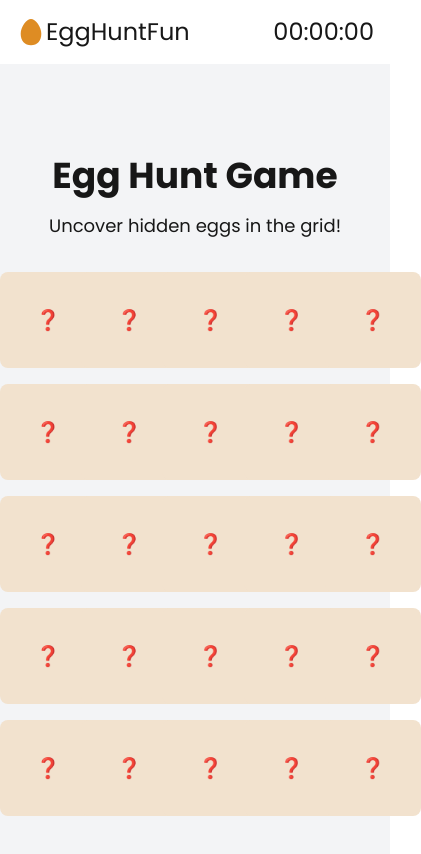
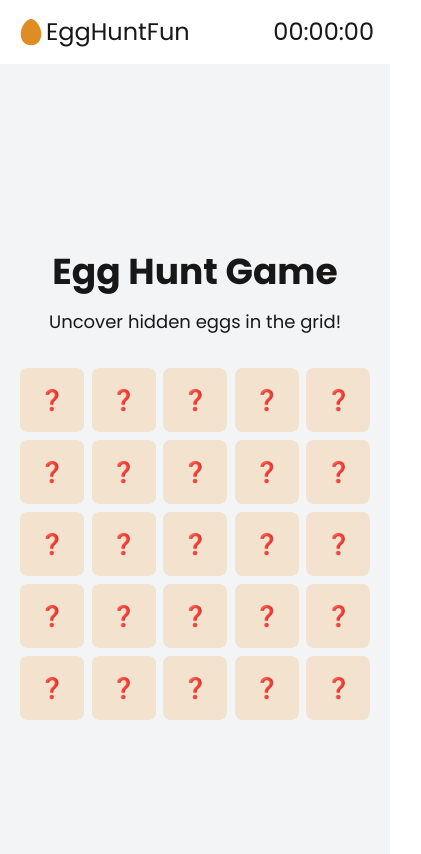
Before and after one commit to aaronted009/egg-hunt, a Next.js app: page /game in a window 390 px wide. Shown: the top 854 px of the page, 421 px wide, since content can reach past the window. Built offline with nearby package versions, Linux system fonts and the light colour scheme.

Commit message:
:art: style: resize default game cell and adjust padding and gap in game layout
- update game cell size on mobile
- reduce gap between game cells for improved visual alignment
- increase padding in the main game container for better spacing

```diff
--- a/app/game/page.tsx
+++ b/app/game/page.tsx
@@ -69,7 +69,7 @@ export default function Game() {
   return (
     <>
       <GameHeader timer={time} />
-      <div className="flex flex-col items-center justify-center min-h-screen bg-gray-100">
+      <div className="flex flex-col items-center justify-center min-h-screen bg-gray-100 p-5">
         <h1 className="text-4xl font-bold mb-4">Egg Hunt Game</h1>
         <p className="text-lg mb-8">Uncover hidden eggs in the grid!</p>
         <GameBoard
--- a/app/ui/game/game-board.tsx
+++ b/app/ui/game/game-board.tsx
@@ -50,7 +50,7 @@ export default function GameBoard({
 
   return (
     <div>
-      <div className="grid grid-cols-5 gap-4">
+      <div className="grid grid-cols-5 gap-2 md:gap-3">
         {gameBoard.map((cell, index) => (
           <GameCell
             key={index}
--- a/app/ui/game/game-cell.tsx
+++ b/app/ui/game/game-cell.tsx
@@ -26,7 +26,7 @@ export default function GameCell({
   return (
     <div
       onClick={handleClick}
-      className={`w-24 h-24 flex items-center justify-center text-xl font-bold rounded-lg cursor-pointer ${
+      className={`w-16 h-16 flex items-center justify-center text-xl font-bold rounded-lg cursor-pointer md:w-24 md:h-24 ${
         isRevealed
           ? "bg-[var(--accent-color)] text-white"
           : "bg-[var(--light-accent-color)]"
```
